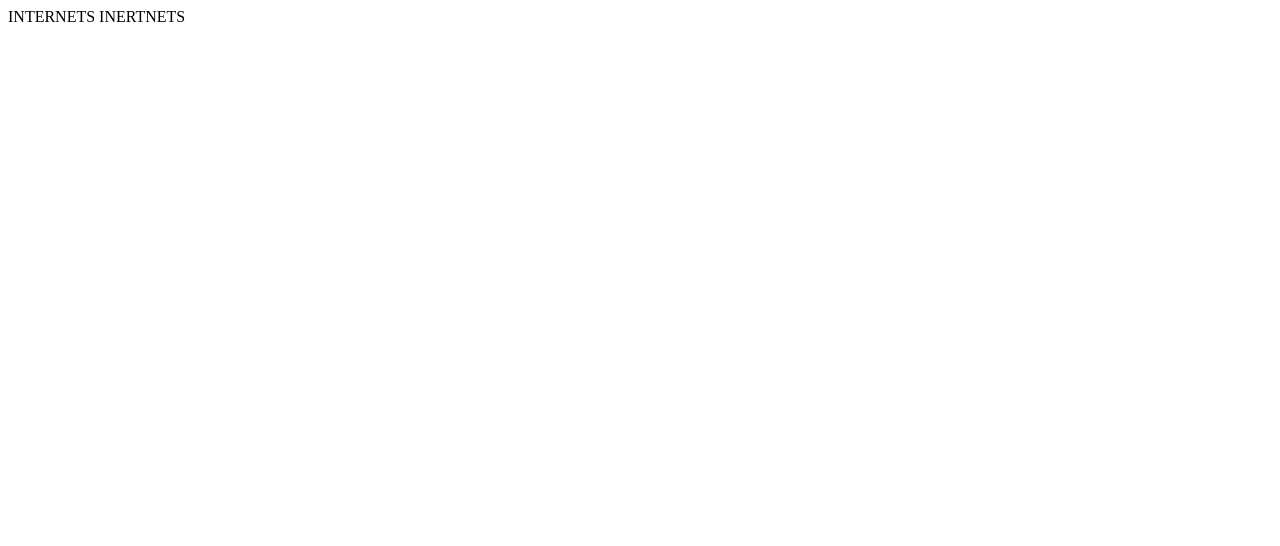
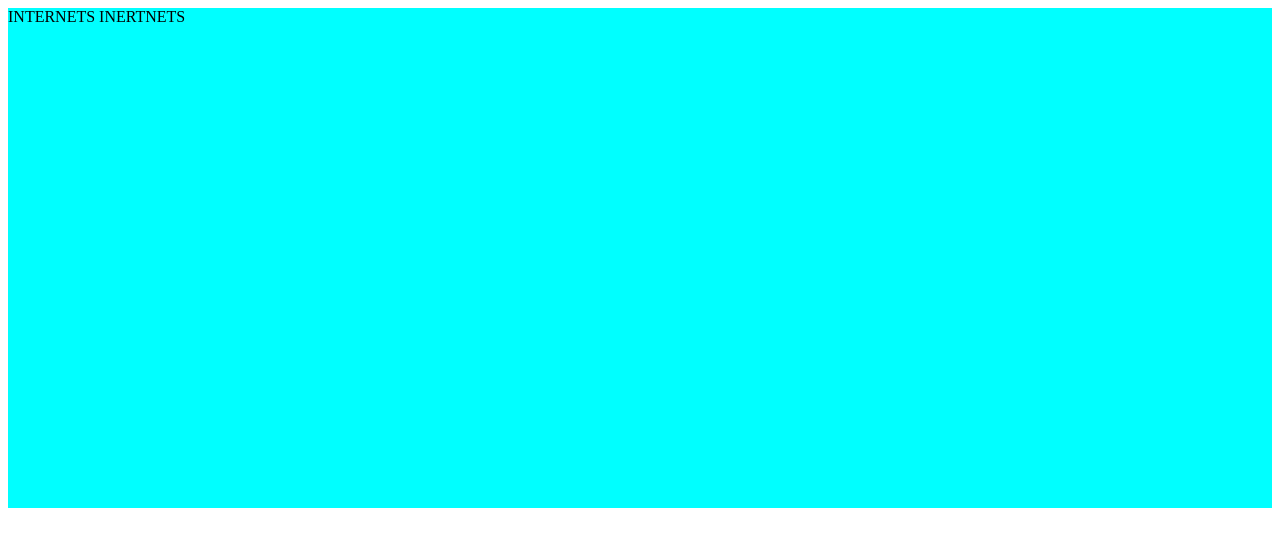
Before and after one commit to RobertsLizus/interneta_veikalsdators, a plain HTML site: page index.html in a window 1280 px wide. Drawn offline with Linux system fonts and the light colour scheme.

Commit message:
styles links

```diff
--- a/index.html
+++ b/index.html
@@ -4,6 +4,7 @@
 <title>
     Veikals INTERNETS
 </title>
+<link link rel="stylesheet" type="text/css" href="styles.css"/>
     </head>
     <header><hi>INTERNETS INERTNETS</hi></header>
     <nav></nav>
--- a/styles.css
+++ b/styles.css
@@ -0,0 +1,9 @@
+header
+{
+    width: auto;
+    height: 500px;
+    background-color: aqua;
+}
+hi{
+    text-align: center;
+}
```
